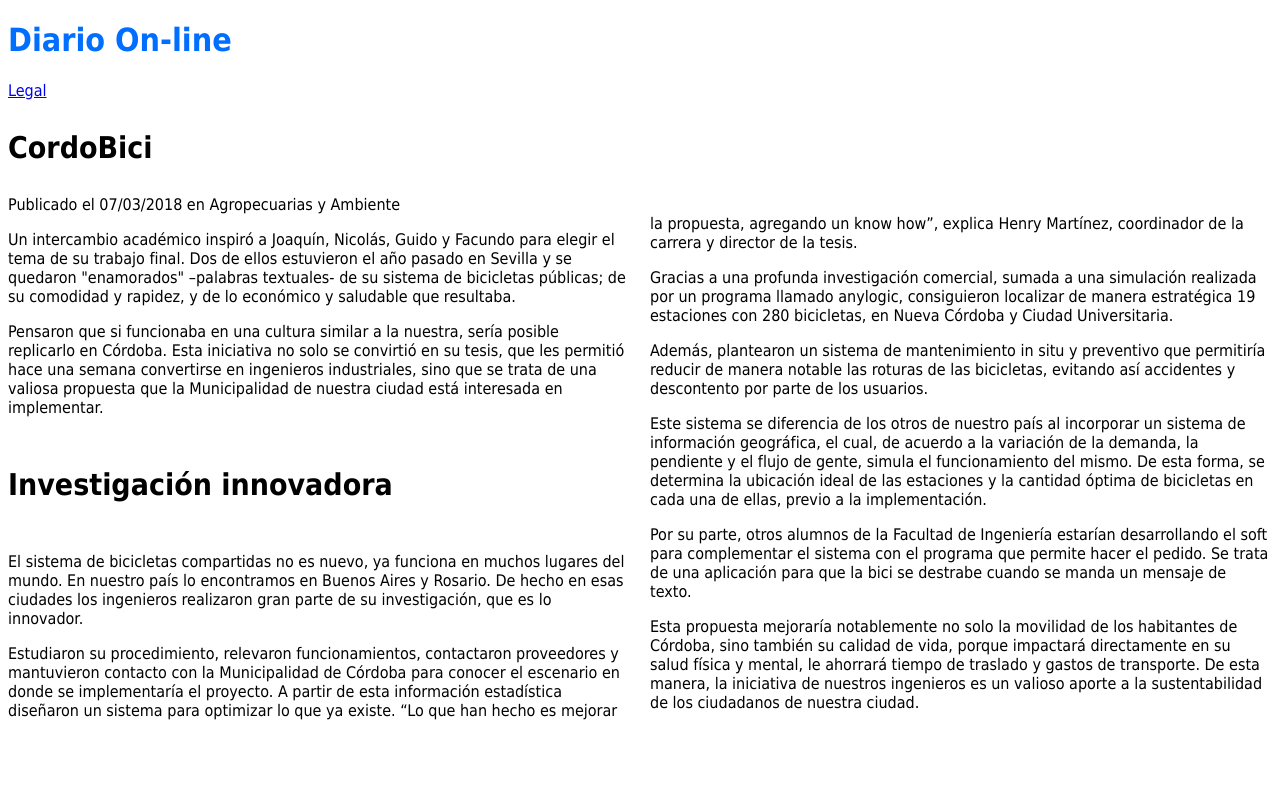
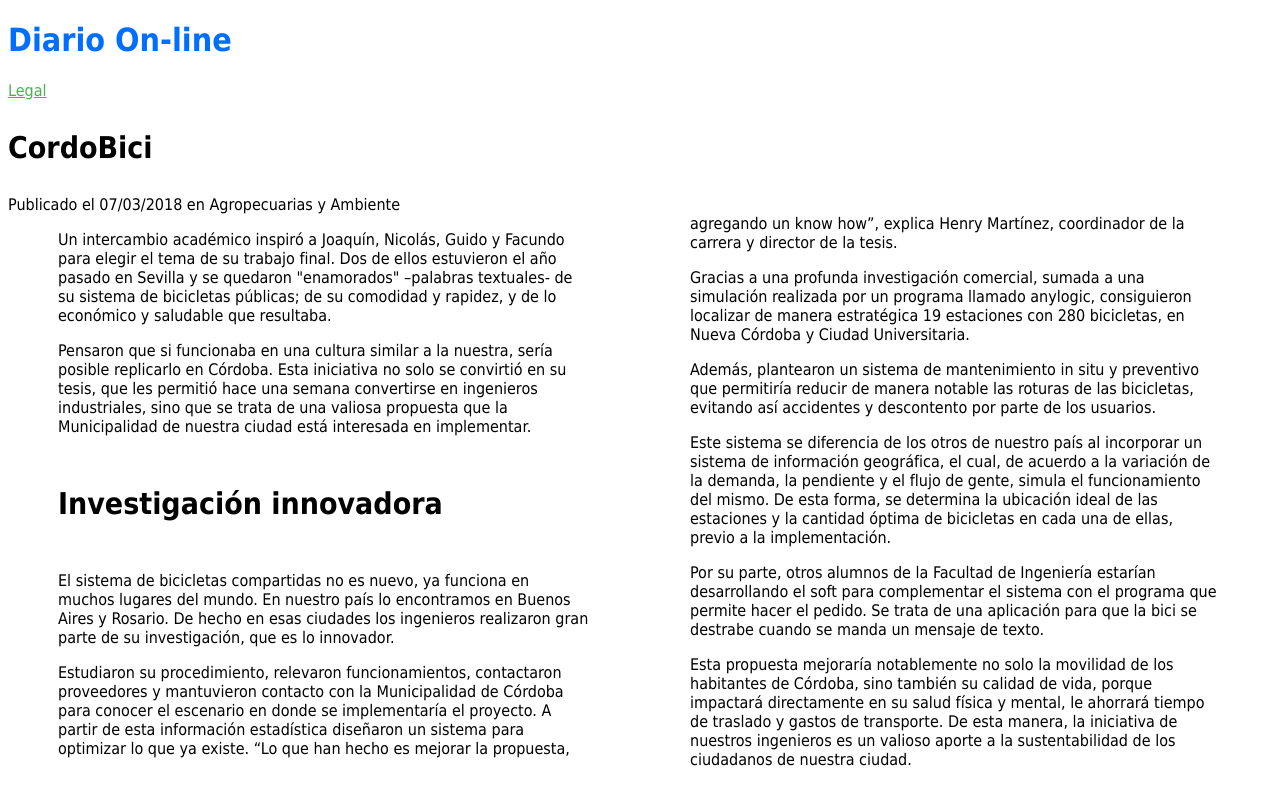
Before and after one commit to UCC-LabCompu2/ejercicios2024-franco2355, a plain HTML site: page Ejercicios-CSS/ej_columnas.html in a window 1280 px wide. Drawn offline with Linux system fonts and the light colour scheme.

Commit message:
Update ej_columnas.html

```diff
--- a/Ejercicios-CSS/ej_columnas.html
+++ b/Ejercicios-CSS/ej_columnas.html
@@ -24,10 +24,27 @@
         .tituloNoticia {
             break-inside: avoid;
         }
+
+        a:link, a:visited {
+            color: #4CAF50;
+        }
+
+        a:hover {
+            font-size: 1.4em;
+        }
+
+        a:active {
+            font-weight: bold;
+        }
+
+        article {
+            column-count: 2;
+            column-gap: 100px;
+            margin: 0px 50px;
+        }
     </style>
 </head>
 <body>
-<!--Cree los estilos CSS necesarios para que el texto se visualice en 2 columnas-->
 <header>
     <h1 id="tituloPrincipal">Diario On-line</h1>
 </header>
```
